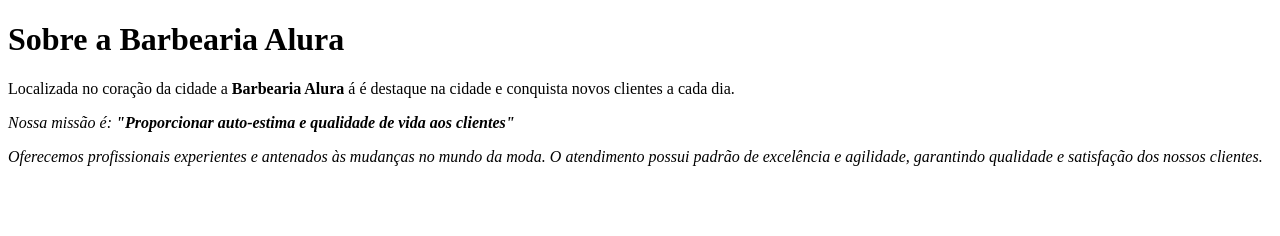
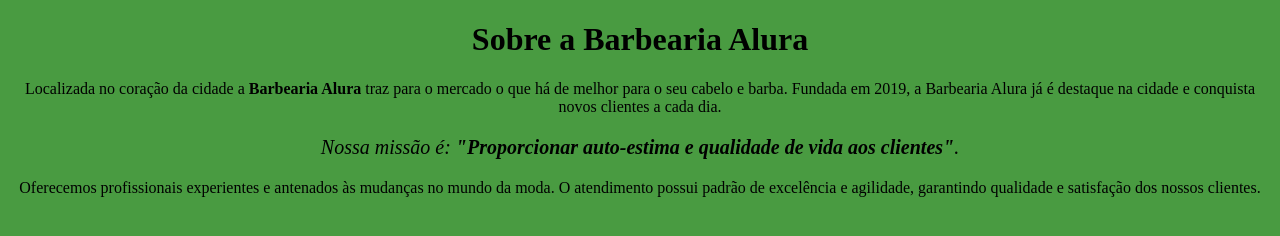
Before and after one commit to tiagoag077/sitebarbeariaalura, a plain HTML site: page index.html in a window 1280 px wide. Drawn offline with Linux system fonts and the light colour scheme.

Commit message:
Add files via upload

```diff
--- a/index.html
+++ b/index.html
@@ -1,23 +1,30 @@
 <!DOCTYPE html>
+
 <html lang="PT-BR">
     <head>
 
+        <meta charset="UTF-8">
+        <title> Barbearia Alura </title>
+        <link rel="stylesheet" href="style.css">
 
-        <meta charset="UTF-8">
-        <title> barbeariaalura </title>
+        <style>
 
 
+        </style>
     </head>
 
     <body>
+        <h1 style="text-align: center; ">Sobre a Barbearia Alura</h1>
+
+        <p>Localizada no coração da cidade a <strong>Barbearia Alura</strong> traz para o mercado o que há de melhor para o seu cabelo e barba. Fundada em 2019, a Barbearia Alura já é destaque na cidade e conquista novos clientes a cada dia.</p>
+
+        <p style="font-size: 20px; "><em>Nossa missão é: <strong>"Proporcionar auto-estima e qualidade de vida aos clientes"</strong>.</em></p>
+
+        <p>Oferecemos profissionais experientes e antenados às mudanças no mundo da moda. O atendimento possui padrão de excelência e agilidade, garantindo qualidade e satisfação dos nossos clientes.</p>
+    </body>
 
 
-        <h1>Sobre a Barbearia Alura</h1>
 
-        <p>Localizada no coração da cidade a <strong>Barbearia Alura </strong>á é destaque na cidade e conquista novos clientes a cada dia.</p></strong>
 
-        <p><em>Nossa  missão é: <strong>"Proporcionar auto-estima e qualidade de vida aos clientes"</strong></p>
 
-     <p>Oferecemos profissionais experientes e antenados às mudanças no mundo da moda. O atendimento possui padrão de excelência e agilidade, garantindo qualidade e satisfação dos nossos clientes.</p>
-    </body>
 </html>
--- /dev/null
+++ b/style.css
@@ -0,0 +1,7 @@
+p {
+    text-align: center;
+
+}
+body { background: #499b41 ;
+
+}
```
Also changed, not shown: 1 other file.
